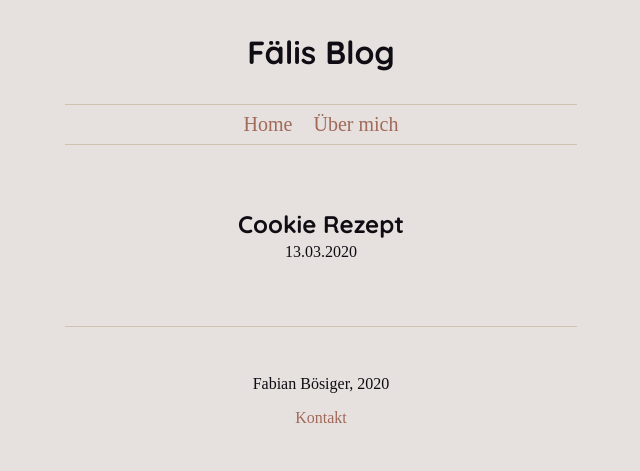
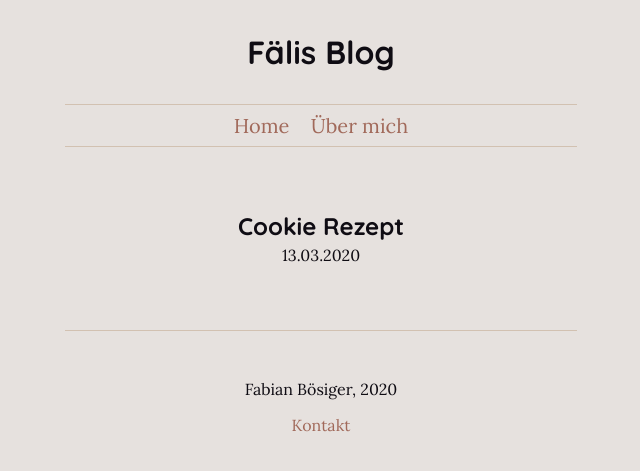
Before and after one commit to fabianboesiger/fabianboesiger.github.io, a Jekyll site: the page built from index.html, in a window 1280 px wide. Shown: the top 471 px of the page, without its empty margins (319-959 px from the left). Built offline with Jekyll 4.4.1, drawn with Linux system fonts in a browser that asks for light colours.

Commit message:
change font

```diff
--- a/public/styles/style.css
+++ b/public/styles/style.css
@@ -6,7 +6,7 @@
     --additional-color: rgb(210, 193, 177);
     --accent-color: rgb(161, 105, 90);
     --heading-font: "Quicksand", sans-serif;
-    --text-font: "EB Garamond", serif;
+    --text-font: "Lora", serif;
     --code-font: "Fira Code", monospace;
 }
 
```
